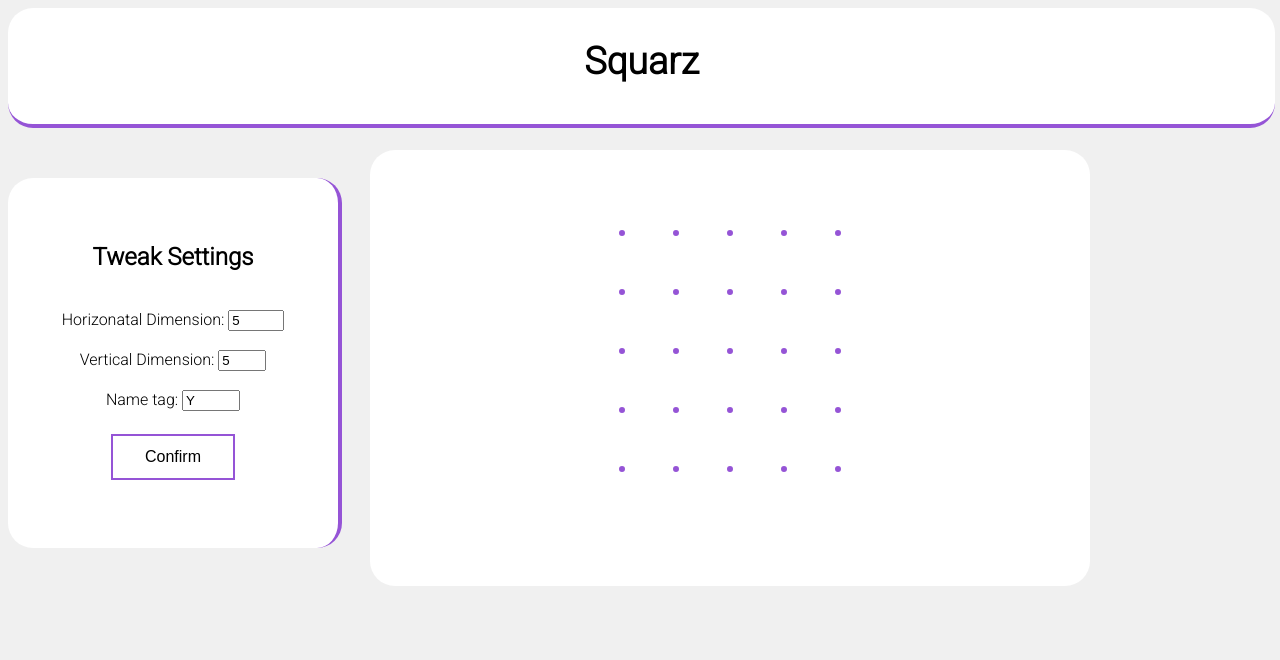
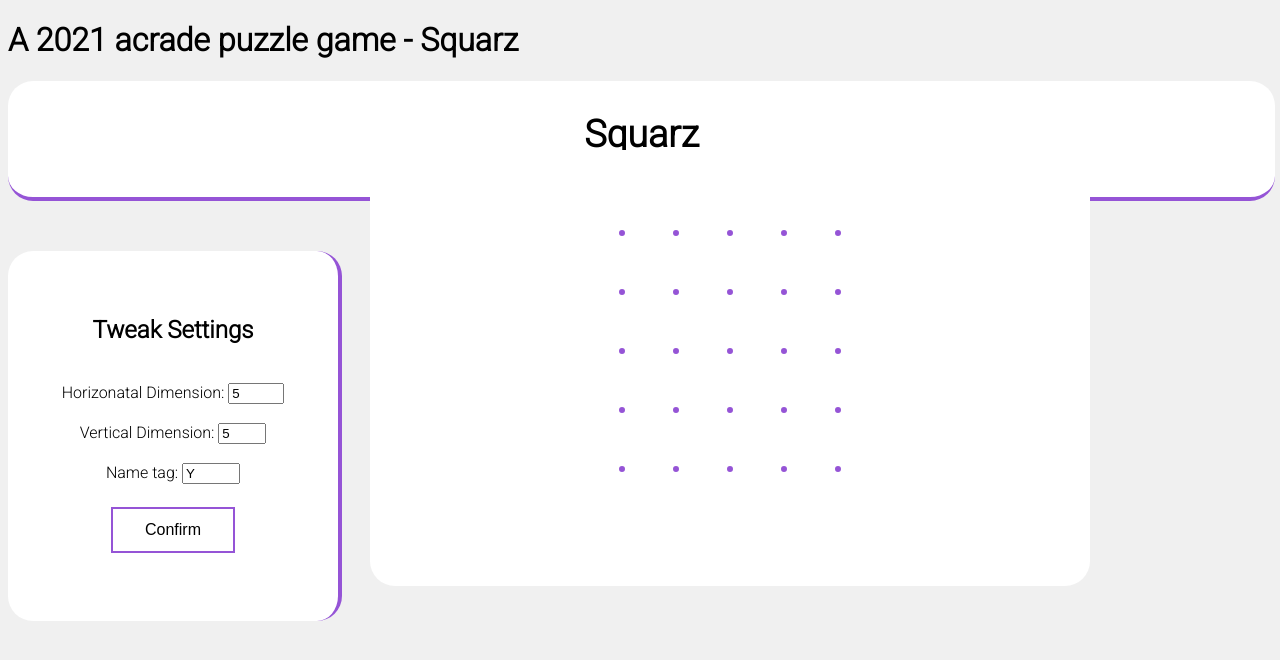
Before and after one commit to PlaySquarz/PlaySquarz.github.io, a plain HTML site: page index.html in a window 1280 px wide. Drawn offline with Linux system fonts and the light colour scheme.

Commit message:
Update index.html

```diff
--- a/index.html
+++ b/index.html
@@ -23,6 +23,7 @@
 		<link href="https://fonts.googleapis.com/css2?family=Roboto:wght@300&display=swap" rel="stylesheet">
 	</head>
 	<body onload="draw()">
+		<h1>A 2021 acrade puzzle game - Squarz</h1>
 		<div id="head"><h2>Squarz</h2></div>
 			<div id="settings">
 				<div class="centre">
```
